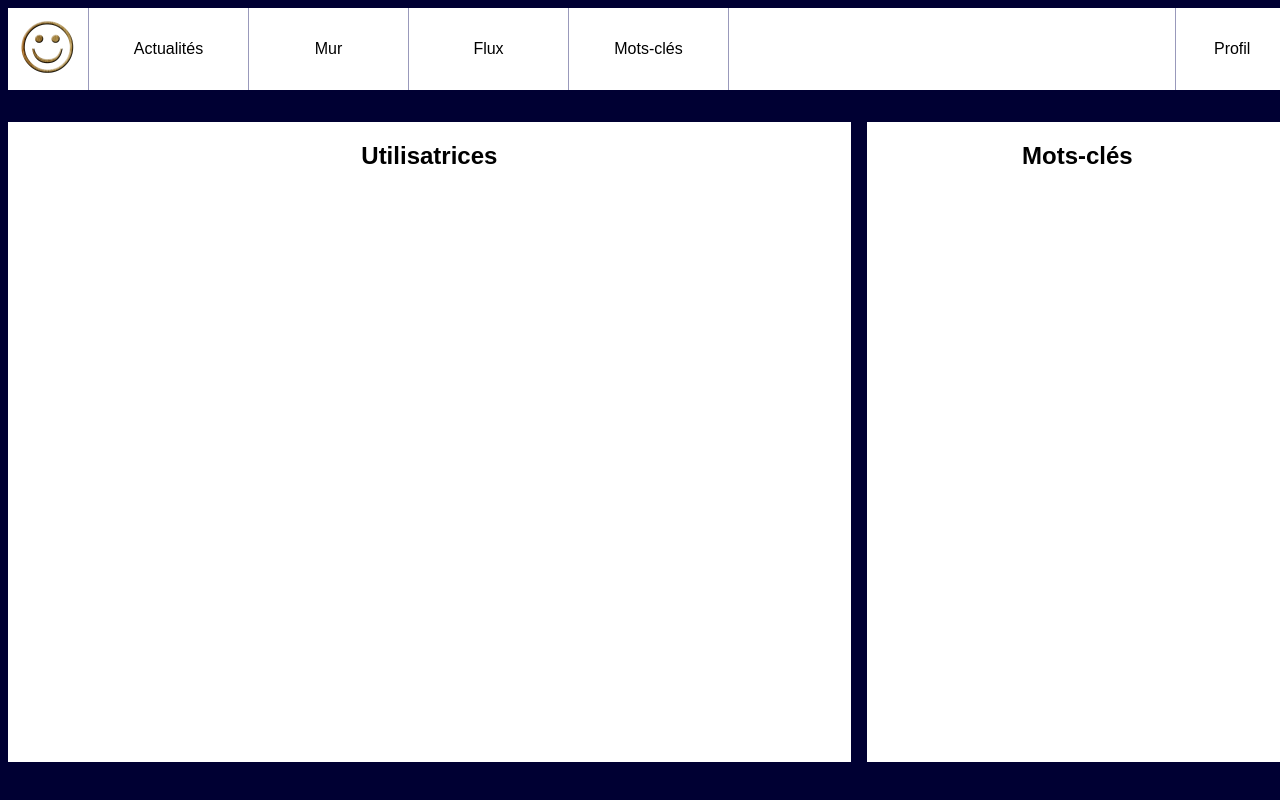
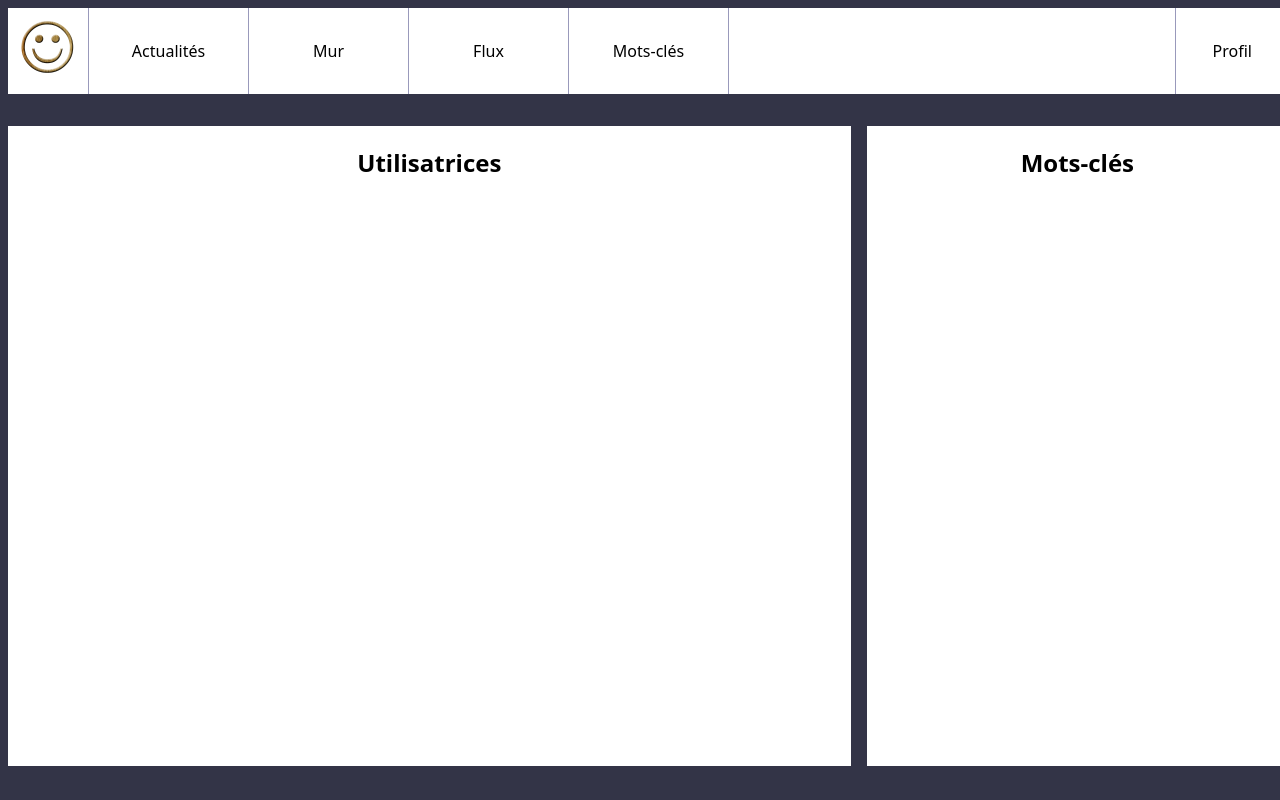
Before and after one commit to adatechschool/reseau-social-php-chacsocialnetwork, a PHP site: page /admin.php in a window 1280 px wide. Run offline with PHP 8.4, Linux system fonts and the light colour scheme; data that the repository does not hold is empty.

Commit message:
Mise à jour des titres de page et du style CSS

```diff
--- a/admin.php
+++ b/admin.php
@@ -2,7 +2,7 @@
 <html lang="fr">
     <head>
         <meta charset="utf-8">
-        <title>ReSoC - Administration</title>
+        <title>Send - Admin.php Pannel</title>
         <meta name="author" content="Julien Falconnet">
         <link rel="stylesheet" href="style.css"/>
     </head>
--- a/feed.php
+++ b/feed.php
@@ -2,7 +2,7 @@
 <html lang="fr">
     <head>
         <meta charset="utf-8">
-        <title>ReSoC - Flux</title>
+        <title>Send - Mur</title>
         <meta name="author" content="Julien Falconnet">
         <link rel="stylesheet" href="style.css"/>
     </head>
--- a/followers.php
+++ b/followers.php
@@ -2,7 +2,7 @@
 <html lang="fr">
     <head>
         <meta charset="utf-8">
-        <title>ReSoC - Mes abonnés </title>
+        <title>Send - Abonnés</title>
         <meta name="author" content="Julien Falconnet">
         <link rel="stylesheet" href="style.css"/>
     </head>
--- a/news.php
+++ b/news.php
@@ -2,7 +2,7 @@
 <html lang="fr">
     <head>
         <meta charset="utf-8">
-        <title>ReSoC - Actualités</title>
+        <title>Send - Actus</title>
         <meta name="author" content="Julien Falconnet">
         <link rel="stylesheet" href="style.css"/>
     </head>
--- a/settings.php
+++ b/settings.php
@@ -2,7 +2,7 @@
 <html lang="fr">
     <head>
         <meta charset="utf-8">
-        <title>ReSoC - Paramètres</title>
+        <title>Send - Paramètres</title>
         <meta name="author" content="Julien Falconnet">
         <link rel="stylesheet" href="style.css"/>
     </head>
--- a/style.css
+++ b/style.css
@@ -1,6 +1,6 @@
 body{
-    background-color: #003;
-    font-family: Arial;
+    background-color: #333447;
+    font-family: system-ui, -apple-system, BlinkMacSystemFont, 'Segoe UI', Roboto, Oxygen, Ubuntu, Cantarell, 'Open Sans', 'Helvetica Neue', sans-serif;
 }
 
 a{text-decoration: none; color:black;}
--- a/subscriptions.php
+++ b/subscriptions.php
@@ -2,7 +2,7 @@
 <html lang="fr">
     <head>
         <meta charset="utf-8">
-        <title>ReSoC - Mes abonnements</title>
+        <title>Send - Mes abonnements</title>
         <meta name="author" content="Julien Falconnet">
         <link rel="stylesheet" href="style.css"/>
     </head>
--- a/tags.php
+++ b/tags.php
@@ -2,7 +2,7 @@
 <html lang="fr">
     <head>
         <meta charset="utf-8">
-        <title>ReSoC - Les message par mot-clé</title>
+        <title>Send - Les message par mot-clé</title>
         <meta name="author" content="Julien Falconnet">
         <link rel="stylesheet" href="style.css"/>
     </head>
--- a/wall.php
+++ b/wall.php
@@ -2,7 +2,7 @@
 <html lang="fr">
     <head>
         <meta charset="utf-8">
-        <title>ReSoC - Mur</title>
+        <title>Send - Mur</title>
         <meta name="author" content="Julien Falconnet">
         <link rel="stylesheet" href="style.css"/>
     </head>
```
